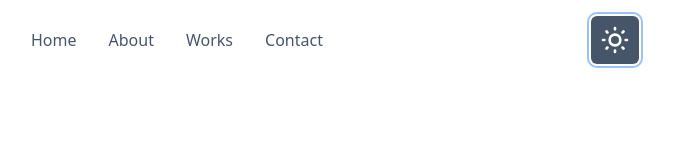
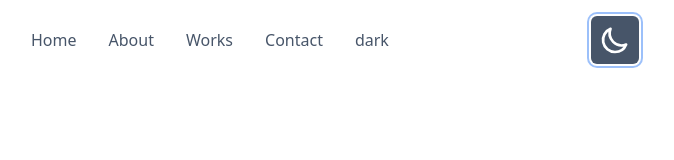
Before and after one commit to nithiwatter/my-portfolio, a Next.js app: page / in a window 1280 px wide. Both pictures are taken after a click on the button 920 px from the left and 40 px from the top of the page. Shown: the top 160 px of the page, without its empty margins (305-979 px from the left). Built offline with nearby package versions, Linux system fonts and the light colour scheme.

Commit message:
finish theme toggling logic

```diff
--- a/components/navbar.tsx
+++ b/components/navbar.tsx
@@ -1,6 +1,12 @@
 import React from 'react';
 import NextLink from 'next/link';
-import { SunIcon } from '@heroicons/react/outline';
+import { MoonIcon, SunIcon } from '@heroicons/react/outline';
+
+import {
+  Theme,
+  useThemeState,
+  useThemeDispatch,
+} from '../utils/theme-provider';
 
 type LinkProps = {
   children: React.ReactNode;
@@ -18,6 +24,10 @@ function Link({ children, href }: LinkProps) {
 }
 
 function Navbar() {
+  console.log('render navbar');
+  const theme = useThemeState();
+  const toggleTheme = useThemeDispatch();
+
   return (
     <div className="flex justify-center">
       <div className="flex w-1/2 items-center justify-between p-4">
@@ -34,10 +44,22 @@ function Navbar() {
           <li>
             <Link href="/">Contact</Link>
           </li>
+          <li>
+            <Link href="/">{theme}</Link>
+          </li>
         </ul>
 
-        <button className="rounded-md bg-slate-600 p-2 hover:bg-slate-800 focus:ring-2 focus:ring-offset-2">
-          <SunIcon className="h-8 w-8 text-white" />
+        <button
+          className="rounded-md bg-slate-600 hover:bg-slate-800 focus:ring-2 focus:ring-offset-2"
+          onClick={() => toggleTheme(theme!)}
+        >
+          {!theme ? (
+            <div className="m-2 h-8 w-8" />
+          ) : theme === Theme.Light ? (
+            <SunIcon className="m-2 h-8 w-8 text-white" />
+          ) : (
+            <MoonIcon className="m-2 h-8 w-8 text-white" />
+          )}
         </button>
       </div>
     </div>
--- a/next.config.js
+++ b/next.config.js
@@ -1,6 +1,6 @@
 /** @type {import('next').NextConfig} */
 const nextConfig = {
-  reactStrictMode: true,
-}
+  reactStrictMode: false,
+};
 
-module.exports = nextConfig
+module.exports = nextConfig;
--- a/pages/_app.tsx
+++ b/pages/_app.tsx
@@ -1,8 +1,14 @@
-import '../styles/globals.css'
-import type { AppProps } from 'next/app'
+import '../styles/globals.css';
+import type { AppProps } from 'next/app';
+
+import { ThemeProvider } from '../utils/theme-provider';
 
 function MyApp({ Component, pageProps }: AppProps) {
-  return <Component {...pageProps} />
+  return (
+    <ThemeProvider>
+      <Component {...pageProps} />
+    </ThemeProvider>
+  );
 }
 
-export default MyApp
+export default MyApp;
--- a/utils/theme-provider.tsx
+++ b/utils/theme-provider.tsx
@@ -13,7 +13,7 @@ type ThemeProviderProps = {
   children: React.ReactNode;
 };
 
-const { Provider: ThemeStateProvider, useValue: useThemeState } =
+const { Provider: ThemeStateProvider, useOptionalValue: useThemeState } =
   createSimpleContext<Theme>('ThemeState');
 const { Provider: ThemeDispatchProvider, useValue: useThemeDispatch } =
   createSimpleContext<(theme: Theme) => void>('ThemeDispatch');
@@ -30,8 +30,14 @@ function readThemeFromLocalStorage() {
 }
 
 function ThemeProvider({ children }: ThemeProviderProps) {
-  // lazy initialize this to the currently stored theme
-  const [theme, setTheme] = React.useState<Theme>(readThemeFromLocalStorage);
+  // start with null - will later read from localStorage
+  const [theme, setTheme] = React.useState<Theme | null>(null);
+
+  React.useEffect(() => {
+    console.log('reading from localStorage');
+    const theme = readThemeFromLocalStorage();
+    setTheme(theme);
+  }, []);
 
   // logic for setting theme
   // 1) update local state
@@ -39,8 +45,9 @@ function ThemeProvider({ children }: ThemeProviderProps) {
   // 3) update tailwind theme via document
   // need to memoize this to otherwise the function identity would change every time - triggering rerenders
   const toggleTheme = React.useCallback((theme: Theme) => {
-    setTheme(theme);
-    localStorage.setItem(themeKey, theme);
+    const newTheme = theme === Theme.Light ? Theme.Dark : Theme.Light;
+    setTheme(newTheme);
+    localStorage.setItem(themeKey, newTheme);
   }, []);
 
   return (
@@ -52,4 +59,4 @@ function ThemeProvider({ children }: ThemeProviderProps) {
   );
 }
 
-export { ThemeProvider, useThemeState, useThemeDispatch };
+export { Theme, ThemeProvider, useThemeState, useThemeDispatch };
```
